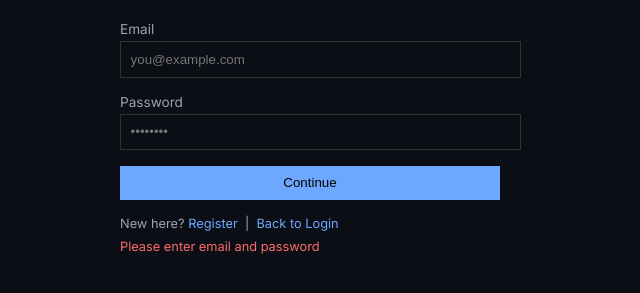
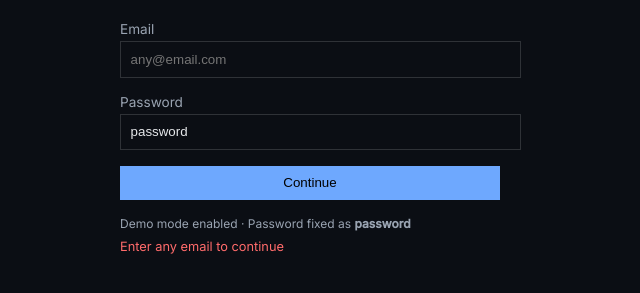
Before and after one commit to harigovinda-clsi/www.DhruvaNetra.com, a plain HTML site: page login.html in a window 1280 px wide. Both pictures are taken after a click on the button "Continue". Shown: the part 305-598 px from the top of the page, without its empty margins (330-970 px from the left). Drawn offline with Linux system fonts and the light colour scheme.

Commit message:
Refactor login.html for demo mode functionality

```diff
--- a/login.html
+++ b/login.html
@@ -58,15 +58,10 @@ button {
   font-weight: 500;
   cursor: pointer;
 }
-.toggle {
+.note {
   margin-top: 1rem;
-  font-size: 0.8rem;
+  font-size: 0.75rem;
   color: var(--muted);
-}
-.toggle a {
-  color: var(--accent);
-  cursor: pointer;
-  text-decoration: none;
 }
 .error {
   color: #ff6b6b;
@@ -79,21 +74,18 @@ button {
 
 <body>
   <div class="auth-box">
-    <h1 id="title">Login</h1>
+    <h1>Login</h1>
 
     <label>Email</label>
-    <input id="email" type="email" placeholder="you@example.com" />
+    <input id="email" type="email" placeholder="any@email.com" />
 
     <label>Password</label>
-    <input id="password" type="password" placeholder="••••••••" />
+    <input value="password" disabled />
 
-    <button onclick="submitAuth()">Continue</button>
+    <button onclick="login()">Continue</button>
 
-    <div class="toggle">
-      New here?
-      <a onclick="setMode('register')">Register</a>
-      &nbsp;|&nbsp;
-      <a onclick="setMode('login')">Back to Login</a>
+    <div class="note">
+      Demo mode enabled · Password fixed as <b>password</b>
     </div>
 
     <div id="error" class="error"></div>
@@ -101,60 +93,55 @@ button {
 
 <script>
 const API_BASE = "https://backend-www-dhruvanetra-com.onrender.com";
-let MODE = "login";
+const FIXED_PASSWORD = "password";
 
-function setMode(mode) {
-  MODE = mode;
-  document.getElementById("title").textContent =
-    mode === "login" ? "Login" : "Create Account";
-}
-
-async function submitAuth() {
+async function login() {
   const email = document.getElementById("email").value.trim();
-  const password = document.getElementById("password").value.trim();
   const errorBox = document.getElementById("error");
   errorBox.style.display = "none";
 
-  if (!email || !password) {
-    errorBox.textContent = "Please enter email and password";
+  if (!email) {
+    errorBox.textContent = "Enter any email to continue";
     errorBox.style.display = "block";
     return;
   }
 
-  const payload =
-    MODE === "login"
-      ? { email, password }
-      : {
-          email,
-          password,
-          username: email.split("@")[0]
-        };
+  // try login first
+  let res = await fetch(API_BASE + "/api/auth/login", {
+    method: "POST",
+    headers: { "Content-Type": "application/json" },
+    body: JSON.stringify({
+      email,
+      password: FIXED_PASSWORD
+    })
+  });
 
-  const endpoint =
-    MODE === "login" ? "/api/auth/login" : "/api/auth/register";
-
-  try {
-    const res = await fetch(API_BASE + endpoint, {
+  // if user does not exist → auto register
+  if (!res.ok) {
+    res = await fetch(API_BASE + "/api/auth/register", {
       method: "POST",
       headers: { "Content-Type": "application/json" },
-      body: JSON.stringify(payload)
+      body: JSON.stringify({
+        email,
+        password: FIXED_PASSWORD,
+        username: email.split("@")[0]
+      })
     });
+  }
 
-    if (!res.ok) throw new Error();
+  if (!res.ok) {
+    errorBox.textContent = "Login failed. Try another email.";
+    errorBox.style.display = "block";
+    return;
+  }
 
-    const data = await res.json();
-    localStorage.setItem("token", data.access_token);
+  const data = await res.json();
+  localStorage.setItem("token", data.access_token);
 
-    window.location.href = "dashboard.html";
-  } catch {
-    errorBox.textContent = "Authentication failed. Check credentials.";
-    errorBox.style.display = "block";
-  }
+  window.location.href = "dashboard.html";
 }
-</script>
 
-<script>
-// Redirect ONLY if token exists
+// already logged in → skip login
 if (localStorage.getItem("token")) {
   window.location.href = "dashboard.html";
 }
```
